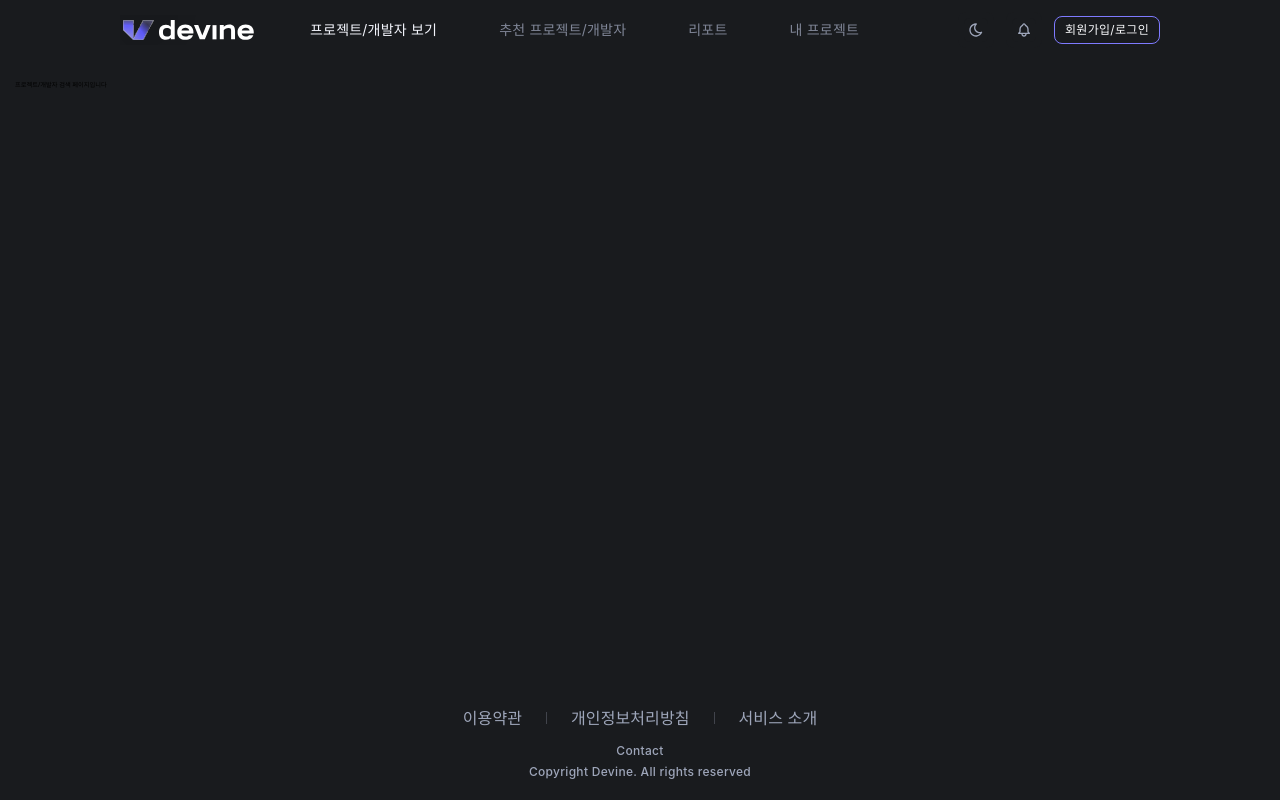
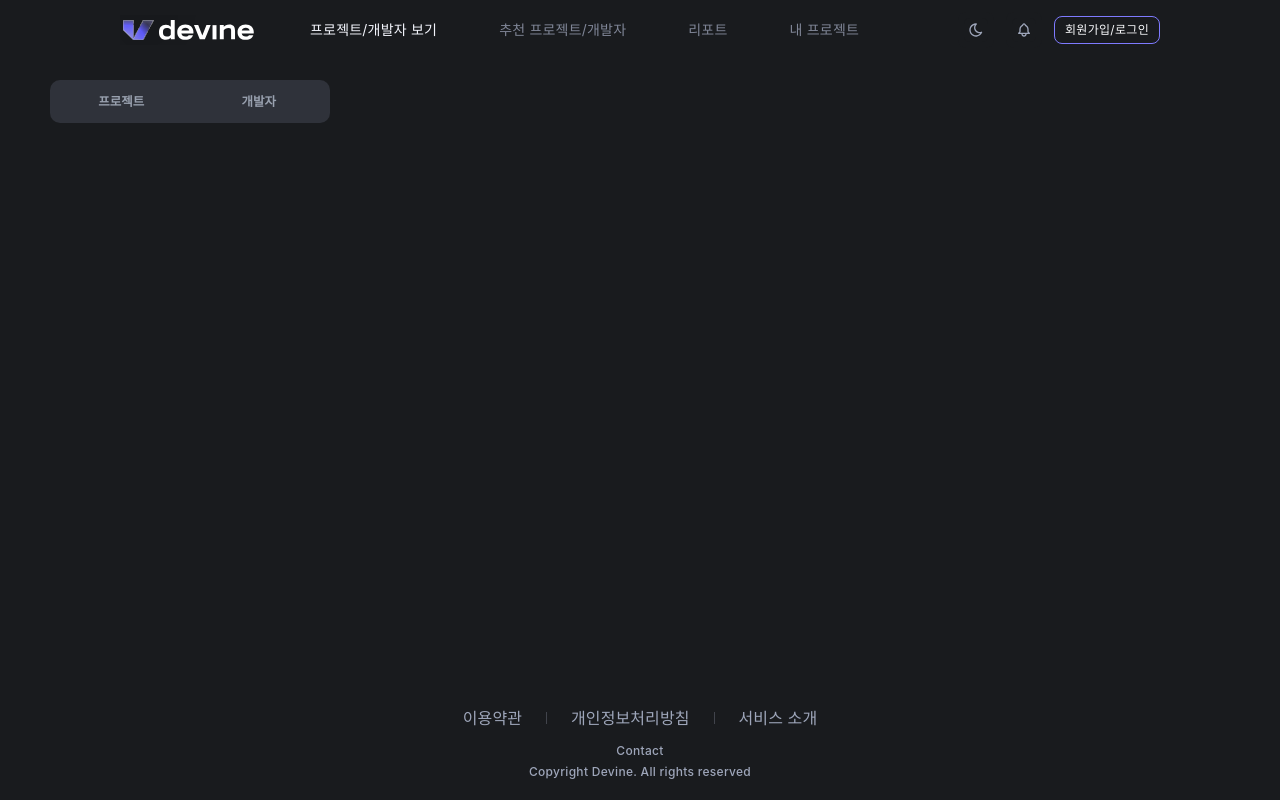
Before and after one commit to DeVine-2025/DeVine_FrontEnd, a React (Vite) app: page /search in a window 1280 px wide. Built offline with nearby package versions, Linux system fonts and the light colour scheme; a web font is replaced by a local one.

Commit message:
feat: 탭 추가 및 페이지 라우팅 분리

```diff
--- a/src/pages/search/search-page.tsx
+++ b/src/pages/search/search-page.tsx
@@ -1,5 +1,14 @@
-const SearchPage = () => {
-  return <div>프로젝트/개발자 검색 페이지입니다</div>;
-};
+import SearchTabs from '@components/search/SearchTabs';
+import { Outlet } from 'react-router-dom';
 
-export default SearchPage;
+export default function SearchPage() {
+  return (
+    <section className="mx-auto flex w-full max-w-[1180px] flex-col gap-6">
+      <SearchTabs />
+
+      <div>
+        <Outlet />
+      </div>
+    </section>
+  );
+}
--- /dev/null
+++ b/src/shared/components/search/SearchTabs.tsx
@@ -0,0 +1,27 @@
+import { NavLink } from 'react-router-dom';
+
+export default function SearchTabs() {
+  const baseTabClass = 'rounded-xl py-3 text-xl text-center font-semibold transition-colors';
+  const activeClass = 'bg-[#111318] text-white';
+  const inactiveClass = 'text-gray-400 hover:text-gray-200';
+
+  return (
+    <div className="w-[280px] rounded-2xl bg-[#2F323A] p-2">
+      <div className="grid grid-cols-2 gap-2">
+        <NavLink
+          to="project"
+          className={({ isActive }) => `${baseTabClass} ${isActive ? activeClass : inactiveClass}`}
+        >
+          프로젝트
+        </NavLink>
+
+        <NavLink
+          to="developer"
+          className={({ isActive }) => `${baseTabClass} ${isActive ? activeClass : inactiveClass}`}
+        >
+          개발자
+        </NavLink>
+      </div>
+    </div>
+  );
+}
```
